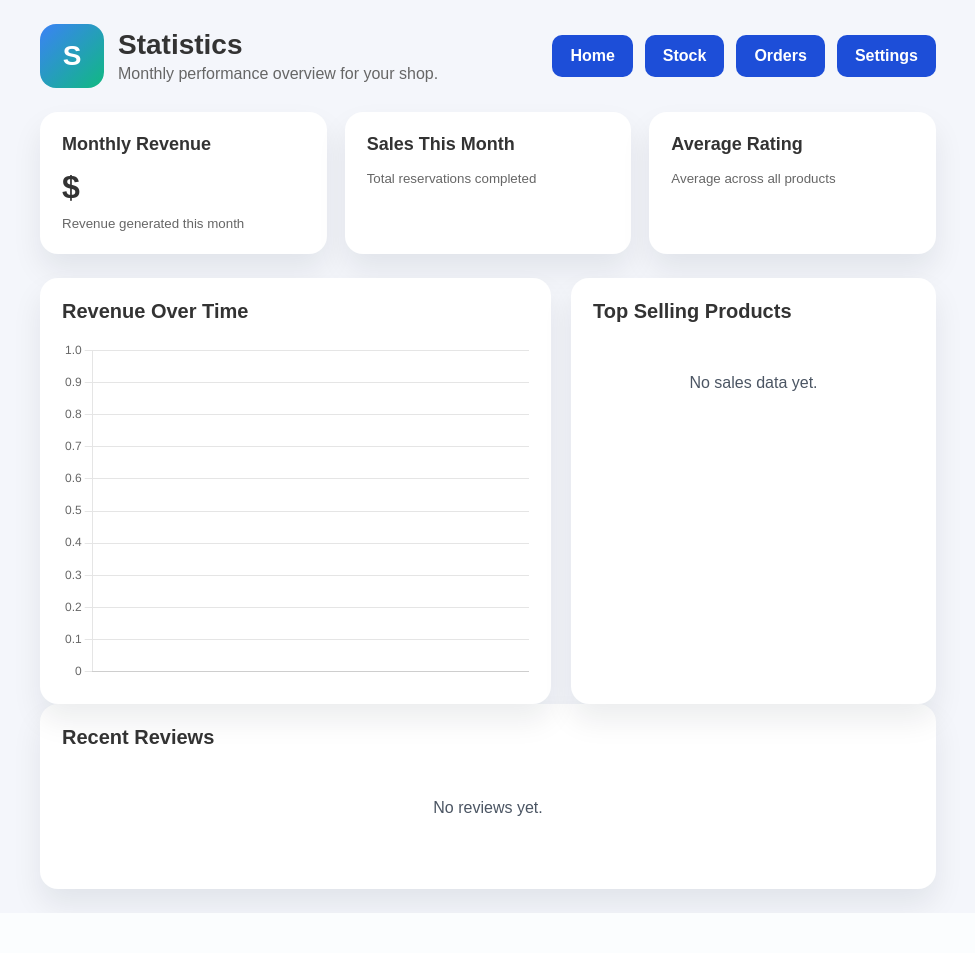
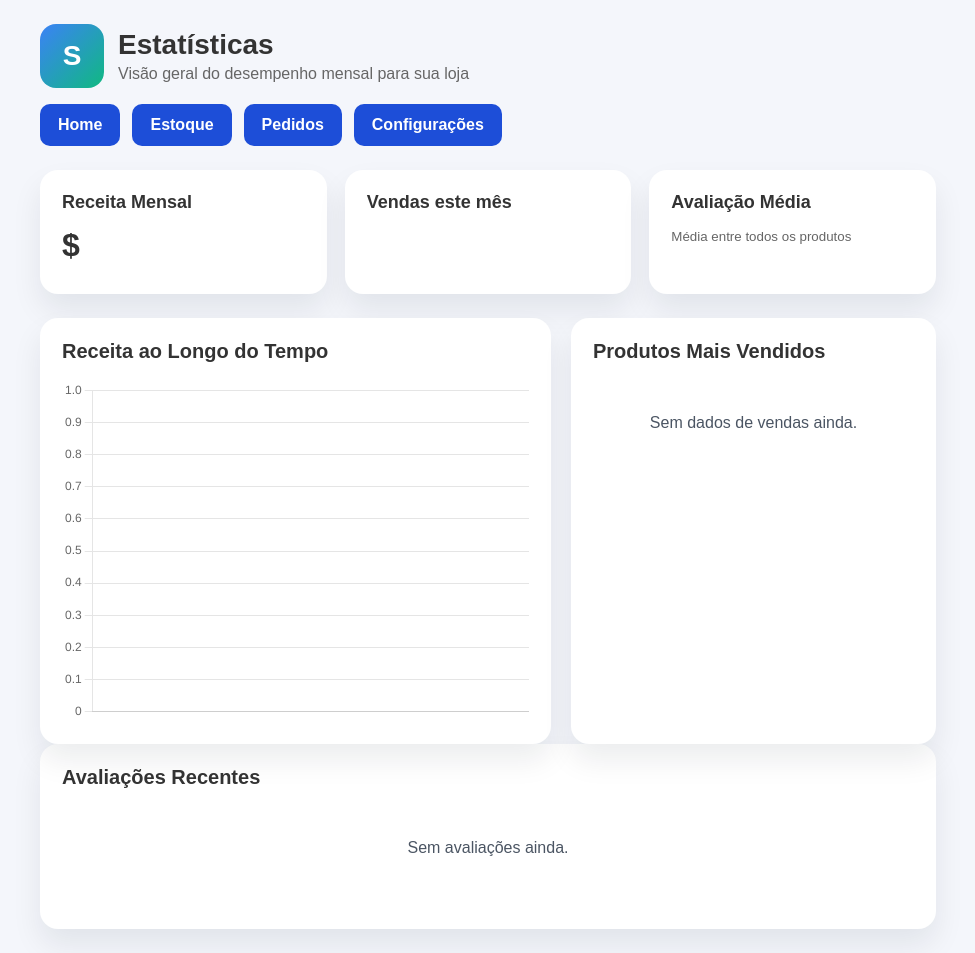
Before and after one commit to Software-Engineering-USP/OpenLoja, a FastAPI app: template src/templates/stat.html in a window 1280 px wide. Shown: the whole page, without its empty margins (152-1127 px from the left). Before the commit the page ends 913 px from the top, so only its background shows below. Run offline with FastAPI, Linux system fonts and the light colour scheme; the template is opened without the code that fills it, so the values that code supplies are empty; parts of the project's set-up code (start-up, migrations or seed data) failed here and were passed over.

Commit message:
Fix 'LOJA' referencing

```diff
--- a/src/main.py
+++ b/src/main.py
@@ -5,7 +5,7 @@ from fastapi.staticfiles import StaticFiles
 from fastapi.templating import Jinja2Templates
 from typing import Annotated
 from sqlmodel import SQLModel, create_engine, Session, select
-from models import Vendedor, Cliente, Loja, Produto, Reserva, Avaliacao
+from models import Vendedor, Cliente, Produto, Reserva, Avaliacao
 
 # setup do Fastapi
 app = FastAPI()
@@ -86,11 +86,6 @@ def get_active_user(session_user: Annotated[str | None, Cookie()] = None):
     return user
 
 
-# função auxiliar que busca a loja do vendedor logado
-def get_loja_do_usuario(user: Vendedor, session: Session) -> Loja | None:
-    return session.exec(select(Loja).where(Loja.vendedor_id == user.id)).first()
-
-
 # rota para o acesso à home do lojista
 @app.get("/home")
 def show_profile(request: Request, user: Vendedor = Depends(get_active_user)):
@@ -101,12 +96,7 @@ def show_profile(request: Request, user: Vendedor = Depends(get_active_user)):
 @app.get("/stock")
 def stock(request: Request, user: Vendedor = Depends(get_active_user)):
     with Session(engine) as session:
-        loja = get_loja_do_usuario(user, session)
-        produtos = (
-            session.exec(select(Produto).where(Produto.loja_id == loja.id)).all()
-            if loja
-            else []
-        )
+        produtos = session.exec(select(Produto)).all() if user else []
 
     return templates.TemplateResponse(
         request=request, name="stock.html", context={"produtos": produtos}
@@ -121,17 +111,11 @@ def statistics(request: Request, user: Vendedor = Depends(get_active_user)):
     avaliacoes_recentes = []
 
     with Session(engine) as session:
-        loja = get_loja_do_usuario(user, session)
-
-        if loja:
-            produtos = session.exec(
-                select(Produto).where(Produto.loja_id == loja.id)
-            ).all()
+        if user:
+            produtos = session.exec(select(Produto)).all()
             produto_ids = [p.id for p in produtos]
 
-            reservas = session.exec(
-                select(Reserva).where(Reserva.loja_id == loja.id)
-            ).all()
+            reservas = session.exec(select(Reserva)).all()
             estatisticas["vendas_mes"] = len(reservas)
 
             produtos_por_id = {p.id: p for p in produtos}
@@ -176,7 +160,7 @@ def statistics(request: Request, user: Vendedor = Depends(get_active_user)):
 
     return templates.TemplateResponse(
         request=request,
-        name="statistics.html",
+        name="stat.html",
         context={
             "estatisticas": estatisticas,
             "top_produtos": top_produtos,
@@ -195,7 +179,6 @@ def product(
         if not produto:
             raise HTTPException(status_code=404, detail="Produto não encontrado")
 
-        loja = session.get(Loja, produto.loja_id) if produto.loja_id else None
         avaliacoes = session.exec(
             select(Avaliacao).where(Avaliacao.produto_id == produto_id)
         ).all()
@@ -205,7 +188,6 @@ def product(
         name="product.html",
         context={
             "produto": produto,
-            "loja": loja if loja else {"nome": "", "nota": 0},
             "avaliacoes": avaliacoes,
         },
     )
--- a/src/templates/product.html
+++ b/src/templates/product.html
@@ -26,7 +26,6 @@
 
 <div class="product-detail-info">
 <h1>{{ produto.nome }}</h1>
-<p class="loja-link">{{ loja.nome }} · ★ {{ loja.nota }}</p>
 
 <p class="product-detail-price">${{ produto.preco }}</p>
 
--- a/src/templates/stat.html
+++ b/src/templates/stat.html
@@ -3,7 +3,7 @@
 <head>
     <meta charset="UTF-8" />
     <meta name="viewport" content="width=device-width, initial-scale=1.0" />
-    <title>Statistics</title>
+    <title>Estatísticas</title>
     <link rel="stylesheet" href="../static/homeStyle.css">
     <link rel="stylesheet" href="../static/dashboardStyle.css">
 </head>
@@ -13,59 +13,57 @@
             <div class="brand">
                 <div class="brand-icon">S</div>
                 <div class="brand-info">
-                    <h1>Statistics</h1>
-                    <p>Monthly performance overview for your shop.</p>
+                    <h1>Estatísticas</h1>
+                    <p>Visão geral do desempenho mensal para sua loja</p>
                 </div>
             </div>
             <nav class="action-buttons">
                 <a href="/home">Home</a>
-                <a href="/stock">Stock</a>
-                <a href="/orders">Orders</a>
-                <a href="/settings">Settings</a>
+                <a href="/stock">Estoque</a>
+                <a href="/orders">Pedidos</a>
+                <a href="/settings">Configurações</a>
             </nav>
         </header>
 
         <div class="dashboard-grid">
             <div class="card">
-                <h2>Monthly Revenue</h2>
+                <h2>Receita Mensal</h2>
                 <div class="value">${{ estatisticas.receita_mensal }}</div>
-                <small>Revenue generated this month</small>
             </div>
             <div class="card">
-                <h2>Sales This Month</h2>
+                <h2>Vendas este mês</h2>
                 <div class="value">{{ estatisticas.vendas_mes }}</div>
-                <small>Total reservations completed</small>
-            </div>
+                </div>
             <div class="card">
-                <h2>Average Rating</h2>
+                <h2>Avaliação Média</h2>
                 <div class="value">{{ estatisticas.nota_media }}</div>
-                <small>Average across all products</small>
+                <small>Média entre todos os produtos</small>
             </div>
         </div>
 
         <div class="stats-panel two-col">
             <div class="panel">
-                <h2>Revenue Over Time</h2>
+                <h2>Receita ao Longo do Tempo</h2>
                 <canvas id="revenue-chart" height="220"></canvas>
             </div>
 
             <div class="panel">
-                <h2>Top Selling Products</h2>
+                <h2>Produtos Mais Vendidos</h2>
                 <!-- BACKEND LOOP (Jinja2) -->
                 {% for produto in top_produtos %}
                 <div class="stat-row">
                     <span>{{ produto.nome }}</span>
-                    <span>{{ produto.vendas }} sold</span>
+                    <span>{{ produto.vendas }} vendidos</span>
                 </div>
                 {% else %}
-                <p class="empty-row">No sales data yet.</p>
+                <p class="empty-row">Sem dados de vendas ainda.</p>
                 {% endfor %}
             </div>
         </div>
 
         <div class="stats-panel">
             <div class="panel">
-                <h2>Recent Reviews</h2>
+                <h2>Avaliações Recentes</h2>
                 <!-- BACKEND LOOP (Jinja2) -->
                 {% for avaliacao in avaliacoes_recentes %}
                 <div class="stat-row review-row">
@@ -73,7 +71,7 @@
                     <span class="review-texto">{{ avaliacao.texto }}</span>
                 </div>
                 {% else %}
-                <p class="empty-row">No reviews yet.</p>
+                <p class="empty-row">Sem avaliações ainda.</p>
                 {% endfor %}
             </div>
         </div>
```
